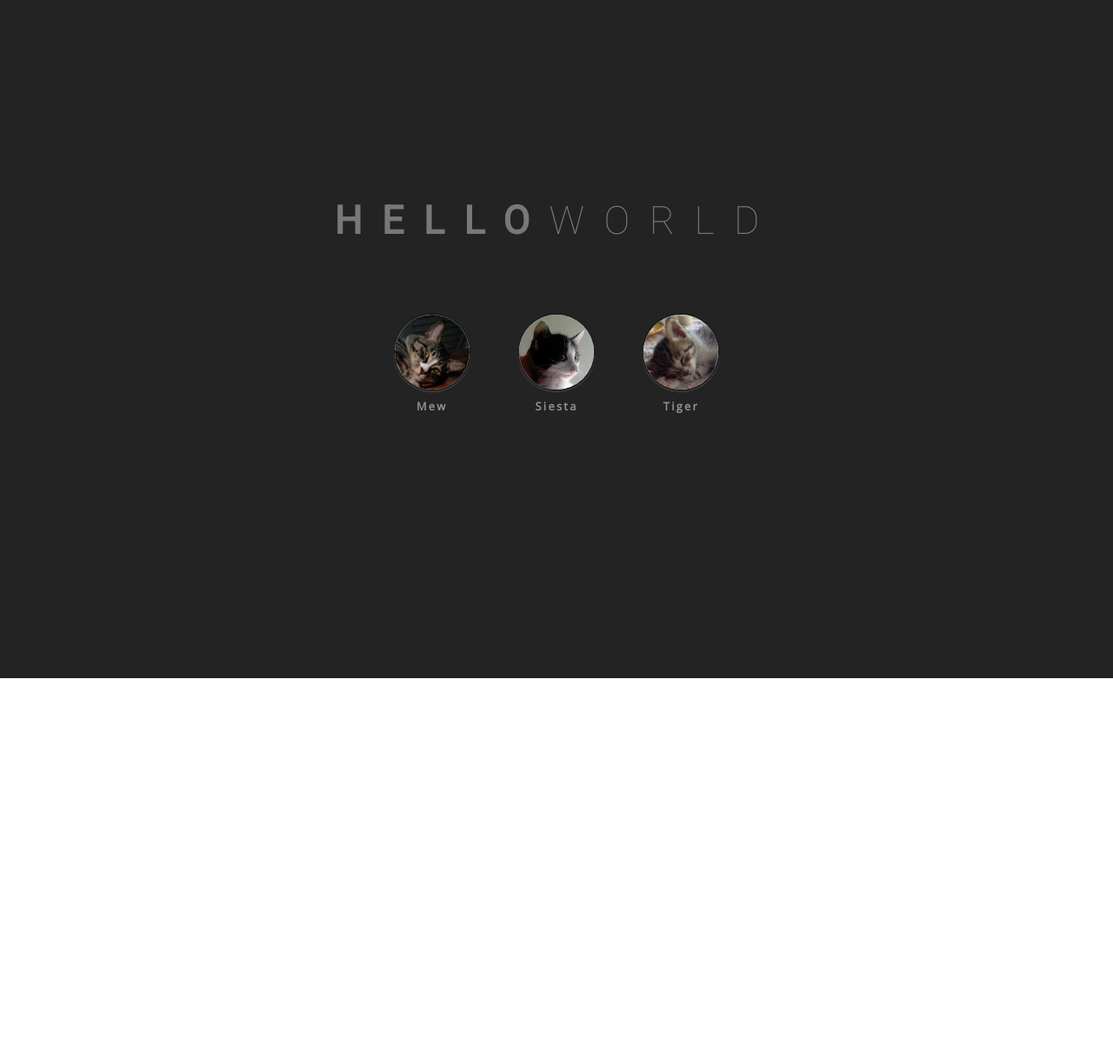
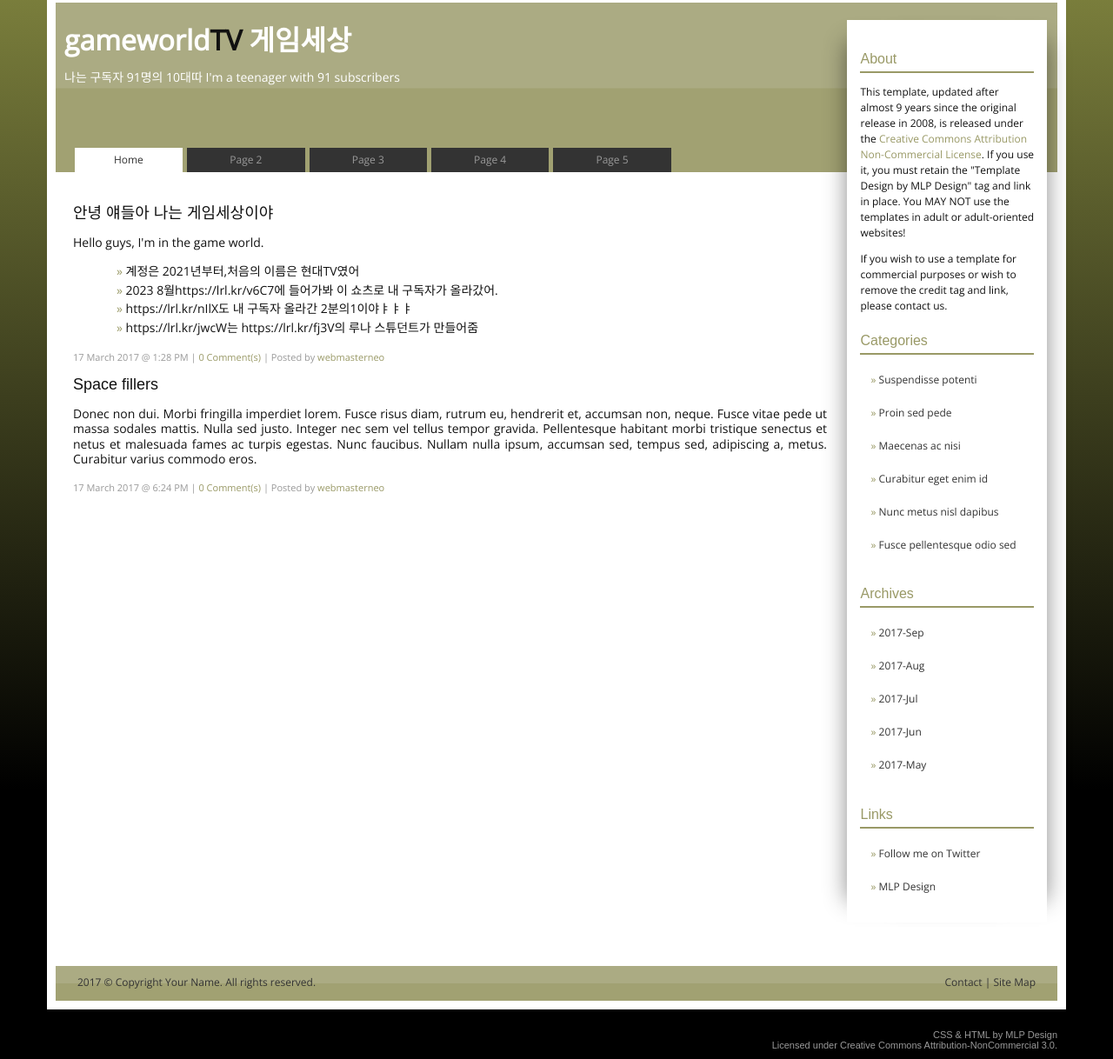
Before and after one commit to alesunder2213/mtcoding, a plain HTML site: page index.html in a window 1280 px wide. Shown: the part 20-1238 px from the top of the page at 87% size. Before the commit the page ends 800 px from the top, so only its background shows below. Drawn offline with nearby package versions, Linux system fonts and the light colour scheme.

Commit message:
Add files via upload

```diff
--- a/index.html
+++ b/index.html
@@ -1,46 +1,122 @@
-<!doctype html>
-
-<html>
+<!DOCTYPE html>
+<html lang="ko">
 <head>
 <meta charset="utf-8">
-  <title>HTML Example</title>
-
-  <link rel="stylesheet" href="css/style.css">
-  <link rel="stylesheet" href="css/about.css">
+<meta http-equiv="X-UA-Compatible" content="IE=edge">
+<title>mt coding</title>
+<meta name="viewport" content="width=device-width, initial-scale=1">
+<meta name="Description" lang="en" content="open source x/html and css templates">
+<meta name="author" content="mlp design">
+<meta name="robots" content="index, follow">
+<link rel="stylesheet" href="styles.css">
 </head>
 <body>
-  <section class="center">
-    <aside class="sidebar"></aside>
+<!--start wrapper-->
+<div id="wrapper">
 
-    <section class="contents">
-      <!-- page will be include here -->
-      <section id="page" class="page">
-        <section id="about">
-          <section class="frame">
-            <h2><b>HELLO</b>WORLD</h2>
+<!--start body-->
+<div id="body">
 
-            <div class="cat">
-              <div class="picture">
-                <img src="images/mew.png" alt="Mew">
+<!--start header-->
+<div id="banner">
+<h1>gameworld<em>TV</em> 게임세상</h1>
+<p>나는 구독자 91명의 10대따 I'm a teenager with 91 subscribers</p>
+<!-- menu -->
+<label for="show-menu" class="responsive">&#9776;</label>
+<input type="checkbox" id="show-menu" role="button">
+<ul id="topnav">
+<li><a class="active">Home</a></li>
+<li><a href="#">Page 2</a></li>
+<li><a href="#">Page 3</a></li>
+<li><a href="#">Page 4</a></li>
+<li><a href="#">Page 5</a></li>
+</ul>
+<!-- end menu -->
 </div>
-              <small>Mew</small>
+<!--end of header-->
+	<!--start sidebar-->
+	<div id="sidebar">
+		<h2>About</h2>
+		<p>This template, updated after almost 9 years since the original release in 2008, is released under the <a href="http://creativecommons.org/licenses/by-nc/3.0/">Creative Commons Attribution Non-Commercial License</a>. If you use it, you must retain the "Template Design by MLP Design" tag and link in place. You MAY NOT use the templates in adult or adult-oriented websites!</p>
+		<p>If you wish to use a template for commercial purposes or wish to remove the credit tag and link, please contact us.</p>
+		<h2>Categories</h2>
+		<ul>
+			<li><a href="#">Suspendisse potenti</a></li>
+			<li><a href="#">Proin sed pede</a></li>
+   			<li><a href="#">Maecenas ac nisi</a></li>
+   			<li><a href="#">Curabitur eget enim id</a></li>
+   			<li><a href="#">Nunc metus nisl dapibus</a></li>
+   			<li><a href="#">Fusce pellentesque odio sed</a></li>
+		</ul>
+		<h2>Archives</h2>
+		<ul>
+			<li><a href="#">2017-Sep</a></li>
+			<li><a href="#">2017-Aug</a></li>
+			<li><a href="#">2017-Jul</a></li>
+			<li><a href="#">2017-Jun</a></li>
+			<li><a href="#">2017-May</a></li>
+
+		</ul>
+		<h2>Links</h2>
+		<ul>
+			<li><a href="http://twitter.com/mlpdesign">Follow me on Twitter</a></li>
+			<li><a href="http://www.mlpdesign.net">MLP Design</a></li>
+		</ul>
 	</div>
-            <div class="cat">
-              <div class="picture">
-                <img src="images/siesta.png" alt="Siesta">
+	<div class="clear"></div>
+	<!--end of sidebar-->
+
+	<!--start containter-->
+	<div id="container">
+
+		<!--start content-->
+		<div id="content">
+			<!--post item-->
+			<div class="item">
+				<h1>안녕 얘들아 나는 게임세상이야</h1>
+			      </P>Hello guys, I'm in the game world.</P>
+				<ul>
+					<li>계정은 2021년부터,처음의 이름은 현대TV였어</li>
+					<li>2023 8월https://lrl.kr/v6C7에 들어가봐 이 쇼츠로 내 구독자가 올라갔어.</li>
+					<li>https://lrl.kr/nIlX도 내 구독자 올라간 2분의1이야ㅑㅑㅑ</li>
+					<li>https://lrl.kr/jwcW는 https://lrl.kr/fj3V의 루나 스튜던트가 만들어줌</li>
+				</ul>
+				<span>17 March 2017 @ 1:28 PM | <a href="#">0 Comment(s)</a> | Posted by <a href="#">webmasterneo</a></span>
 			</div>
-              <small>Siesta</small>
+			<!--another post item-->
+			<div class="item">
+				<h1>Space fillers</h1>
+				<p>Donec non dui. Morbi fringilla imperdiet lorem. Fusce risus diam, rutrum eu, hendrerit et, accumsan non, neque. Fusce vitae pede ut massa sodales mattis. Nulla sed justo. Integer nec sem vel tellus tempor gravida. Pellentesque habitant morbi tristique senectus et netus et malesuada fames ac turpis egestas. Nunc faucibus. Nullam nulla ipsum, accumsan sed, tempus sed, adipiscing a, metus. Curabitur varius commodo eros.</p>
+				<span>17 March 2017 @ 6:24 PM | <a href="#">0 Comment(s)</a> | Posted by <a href="#">webmasterneo</a></span>
 			</div>
-            <div class="cat">
-              <div class="picture">
-                <img src="images/tiger.png" alt="Tiger">
+			<!--end of another post item-->
 		</div>
-              <small>Tiger</small>
+		<!--end of content-->
+
 	</div>
-          </section>
-        </section>
-      </section>
-    </section>
-  </section>
+	<!--end of container-->
+
+</div>
+<!--end of body-->
+
+	<!--start footer-->
+	<div id="footer">
+		<span class="left">2017 &copy; Copyright <a href="#">Your Name</a>. All rights reserved.</span>
+		<span class="right"><a href="#">Contact</a> | <a href="#">Site Map</a></span>
+		<p class="show-footer">2017 &copy; Copyright <a href="#">Your Name</a>. All rights reserved.<br /><a href="#">Contact</a> | <a href="#">Site Map</a></p>
+	</div>
+	<!--end of footer-->
+
+</div>
+<!--end of wrapper-->
+
+	<!--start credits-->
+	<!--//Under CC-NC 3.0, this portion must be left intact and must not be hidden.//-->
+	<div id="credits">
+	<span><a href="http://www.mlpdesign.net" title="CSS &amp; HTML by MLP Design.net">CSS &amp; HTML</a> by MLP Design<br />Licensed under <a rel="license" href="http://creativecommons.org/licenses/by-nc/3.0/">Creative Commons Attribution-NonCommercial 3.0</a>.</span>
+	</div>
+	<!--end of credits-->
+
 </body>
+
 </html>
--- /dev/null
+++ b/styles.css
@@ -0,0 +1,358 @@
+/*
+Template Name: mlpdesign07.1 Khaki
+Version: Pure CSS version
+Author:webmasterneo, MLP Design
+Author URI: http://www.mlpdesign.net/
+*/
+
+/* Global Settings */
+@import url(https://fonts.googleapis.com/css?family=Open+Sans);
+body {
+background: #000;
+background: -moz-linear-gradient(top, #7c803d 0%, #000000 75%, #000000 100%);
+background: -webkit-gradient(left top, left bottom, color-stop(0%, #7c803d), color-stop(75%, #000000), color-stop(100%, #000000));
+background: -webkit-linear-gradient(top, #7c803d 0%, #000000 75%, #000000 100%);
+background: -o-linear-gradient(top, #7c803d 0%, #000000 75%, #000000 100%);
+background: -ms-linear-gradient(top, #7c803d 0%, #000000 75%, #000000 100%);
+background: linear-gradient(to bottom, #7c803d 0%, #000000 75%, #000000 100%);
+filter: progid:DXImageTransform.Microsoft.gradient( startColorstr='#7c803d', endColorstr='#000000', GradientType=0 );
+	color: #111;
+	margin: 0;
+	font-family: 'Open Sans', sans-serif;
+	font-size: 14px;
+	line-height: 18px;
+	min-width: 600px;
+}
+h1 {
+	font-size: 20px;
+	line-height: 24px;
+}
+h2 {
+	font-size: 18px;
+	line-height: 22px;
+}
+h3 {
+	font-size: 16px;
+	line-height: 20px;
+}
+a {
+	background-color: inherit;
+	color: #996;
+	text-decoration: none;
+}
+a:hover {
+	text-decoration: underline;
+}
+blockquote {
+	background-color: inherit;
+	color: #999;
+	font: italic 15px "Times New Roman", serif;
+	border-left: 5px solid #996;
+	padding: 2px 15px;
+}
+
+/* Wrapper Settings */
+#wrapper {
+	background: #fff;
+	border: none;
+	padding: 10px;
+	margin: 1% auto;
+	width: 90%;
+}
+
+#body {
+	margin: 0;
+}
+
+#container {
+	padding: 0;
+	margin: 0;
+	}
+
+/* Other Settings*/
+
+#banner {
+	position: relative;
+	padding: 10px;
+	height: 175px;
+	border: 0px;
+	color: #fff;
+	background: #abab83;
+	background: -moz-linear-gradient(top, #abab83 0%, #abab83 0%, #abab83 50%, #a1a172 51%, #a1a172 100%);
+	background: -webkit-gradient(left top, left bottom, color-stop(0%, #abab83), color-stop(0%, #abab83), color-stop(50%, #abab83), color-stop(51%, #a1a172), color-stop(100%, #a1a172));
+	background: -webkit-linear-gradient(top, #abab83 0%, #abab83 0%, #abab83 50%, #a1a172 51%, #a1a172 100%);
+	background: -o-linear-gradient(top, #abab83 0%, #abab83 0%, #abab83 50%, #a1a172 51%, #a1a172 100%);
+	background: -ms-linear-gradient(top, #abab83 0%, #abab83 0%, #abab83 50%, #a1a172 51%, #a1a172 100%);
+	background: linear-gradient(to bottom, #abab83 0%, #abab83 0%, #abab83 50%, #a1a172 51%, #a1a172 100%);
+	filter: progid:DXImageTransform.Microsoft.gradient( startColorstr='#abab83', endColorstr='#a1a172', GradientType=0 );
+}
+
+#banner h1 {
+	font-size: 32px;
+}
+
+#banner h1 em {
+	font-style: normal;
+	text-decoration: none;
+	color: #111;
+}
+
+#show-menu {
+	display: none;
+}
+.responsive {
+	background-color: inherit;
+	color: #fff;
+	text-align: left;
+	font-weight: normal;
+	font-size: 1.5em;
+	padding: 0;
+	position: absolute;
+	top: 80%;
+	display: none;
+}
+
+ul#topnav {
+	list-style-type: none;
+	margin: 0 0 0 1%;
+	display: table;
+	padding: 0;
+	overflow: hidden;
+	width: 60%;
+	position: absolute;
+	bottom: 0;
+}
+
+ul#topnav li {
+	display: table-cell;
+	text-align: center;
+}
+
+ul#topnav li a {
+	background: #333;
+	color: #999;
+	border: none;
+	display: block;
+	margin-right: 5px;
+	padding: 5px 0px;
+	text-decoration: none;
+	font-size: 12px;
+}
+
+ul#topnav li a.active,
+ul#topnav li a.active:hover {
+	background: #fff;
+	color: #333;
+}
+
+ul#topnav li a:hover {
+	background: #cc9;
+	color: #111;
+}
+
+#sidebar {
+	background: #fff;
+	float: right;
+	width: 200px;
+	margin: -175px 1% 50px auto;
+	padding: 15px;
+	font-size: 12px;
+	-webkit-box-shadow: 25px 0px 25px -25px rgba(0, 0, 0, 0.45),
+		-25px 0px 25px -25px rgba(0, 0, 0, 0.45);
+	-moz-box-shadow: 25px 0px 25px -25px rgba(0, 0, 0, 0.45),
+		-25px 0px 25px -25px rgba(0, 0, 0, 0.45);
+	box-shadow: 25px 0px 25px -25px rgba(0, 0, 0, 0.45),
+		-25px 0px 25px -25px rgba(0, 0, 0, 0.45);
+	position: relative;
+}
+
+#sidebar h2 {
+	background-color: inherit;
+	color: #996;
+	font: normal 16px Arial, sans-serif;
+	border-bottom: 2px solid #996;
+	padding: 8px 0 5px 0;
+}
+
+#sidebar ul {
+	list-style: none;
+	padding: 2px;
+	margin: 0;
+}
+
+#sidebar ul li {
+	list-style-position: inside;
+	padding: 0 0 10px 20px;
+	text-indent: -1em;
+}
+
+#sidebar ul li a {
+	background-color: inherit;
+	color: #333;
+	text-decoration: none;
+	padding: 5px 2px;
+	display: block;
+}
+
+#sidebar ul li a:hover {
+	background-color: #cc9;
+	color: #fff;
+}
+
+#sidebar ul li a:before {
+	content: "\00BB  ";
+	color: #996;
+}
+
+#content {
+	text-align: left;
+	padding: 20px;
+	margin-right: 245px;
+}
+
+#content h1 {
+	font: normal 18px Arial, sans-serif;
+	padding: 0;
+}
+
+#content ul {
+	list-style: none;
+}
+
+#content ul li {
+	padding: 2px 0 2px 10px;
+	margin: 0;
+}
+
+#content ul li:before {
+	content: "\00BB  ";
+	color: #996;
+}
+
+#content .item {
+	line-height: 1.25em;
+	margin: 0;
+}
+
+#content .item p {
+	text-align: justify;
+}
+
+#content .item span {
+	background-color: inherit;
+	color: #999;
+	font-size: 11px;
+}
+
+#footer {
+	padding: 10px;
+	height: 20px;
+	border: 0px;
+	color: #333;
+	font-size: 12px;
+	background: #abab83;
+	background: -moz-linear-gradient(top, #abab83 0%, #abab83 0%, #abab83 50%, #a1a172 51%, #a1a172 100%);
+	background: -webkit-gradient(left top, left bottom, color-stop(0%, #abab83), color-stop(0%, #abab83), color-stop(50%, #abab83), color-stop(51%, #a1a172), color-stop(100%, #a1a172));
+	background: -webkit-linear-gradient(top, #abab83 0%, #abab83 0%, #abab83 50%, #a1a172 51%, #a1a172 100%);
+	background: -o-linear-gradient(top, #abab83 0%, #abab83 0%, #abab83 50%, #a1a172 51%, #a1a172 100%);
+	background: -ms-linear-gradient(top, #abab83 0%, #abab83 0%, #abab83 50%, #a1a172 51%, #a1a172 100%);
+	background: linear-gradient(to bottom, #abab83 0%, #abab83 0%, #abab83 50%, #a1a172 51%, #a1a172 100%);
+	filter: progid:DXImageTransform.Microsoft.gradient( startColorstr='#abab83', endColorstr='#a1a172', GradientType=0 );
+	clear: both;
+}
+
+#footer a {
+	background-color: inherit;
+	color: #333;
+}
+
+#footer a:hover {
+	background-color: inherit;
+	color: #fff;
+	text-decoration: none;
+}
+
+#footer span.left {
+	text-align: left;
+	padding-left: 15px;
+	float: left;
+}
+
+#footer span.right {
+	text-align: right;
+	padding-right: 15px;
+	float: right;
+}
+
+#footer p.show-footer {
+	margin: 0;
+	display: none;
+}
+
+#credits {
+	width: 90%;
+	background-color: inherit;
+	color: #999;
+	position: relative;
+	bottom: 0;
+	padding: 10px 0;
+	font: normal 11px Arial, sans-serif;
+	text-align: right;
+	margin: 0 auto;
+}
+
+#credits a {
+	background-color: inherit;
+	color: #999;
+	text-decoration: none;
+}
+
+#credits a:hover {
+	background-color: inherit;
+	color: #fff;
+	text-decoration: none;
+}
+
+/* Begin responsive styles */
+@media screen and (max-width : 700px){
+
+body { font-size:12px; }
+blockquote {
+	font-size: 13px;
+	border-left-width: 3px;
+	padding: 1px 5px 1px 10px;
+	margin: 0;
+}
+/* banner */
+/*#banner { height:170px;}*/
+#banner h1 {font-size:28px;}
+#banner p {width:60%;}
+
+/* menu */
+ul#topnav {display:none;}
+.responsive { display:block;}
+#show-menu:checked ~ ul#topnav {display: block; position: absolute; top:100%; width:50%; margin:0 0 0 -8%; overflow:visible;}
+ul#topnav li { display: block; text-align:left; margin:0 0 1px 15%;}
+ul#topnav li a { padding-left:20px; border-radius: 0px; -moz-border-radius: 0px; -webkit-border-radius: 0px; font-size:10px;}
+/*ul#topnav li a:hover { background: rgba(255,0,85,1); color:rgba(255,255,255,255);}*/
+ul#topnav li a.active, ul#topnav li a.active:hover {    background: #eee;  color: #000;}
+
+
+/* sidebar */
+#sidebar { width: 28%; padding:5px; font-size:10px; line-height:1.25em; }
+#sidebar h2 { font-size:12px; }
+
+/* content */
+#content { margin-right: 33%;}
+#content h1 { font-size:14px; font-weight:bold;}
+#content .item span { font-size:10px;}
+#content ul {margin-left:0; padding-left:0;}
+#content ul li {margin-left:0; padding-left:0;}
+
+
+/* footer */
+#footer { font-size:10px; text-align: center; padding-bottom:20px;}
+#footer span {display:none;}
+#footer p.show-footer {display: block; }
+#credits { font-size:80%; text-align:center;}
+}
```
Lines whose indentation alone changed are shown as unchanged.
